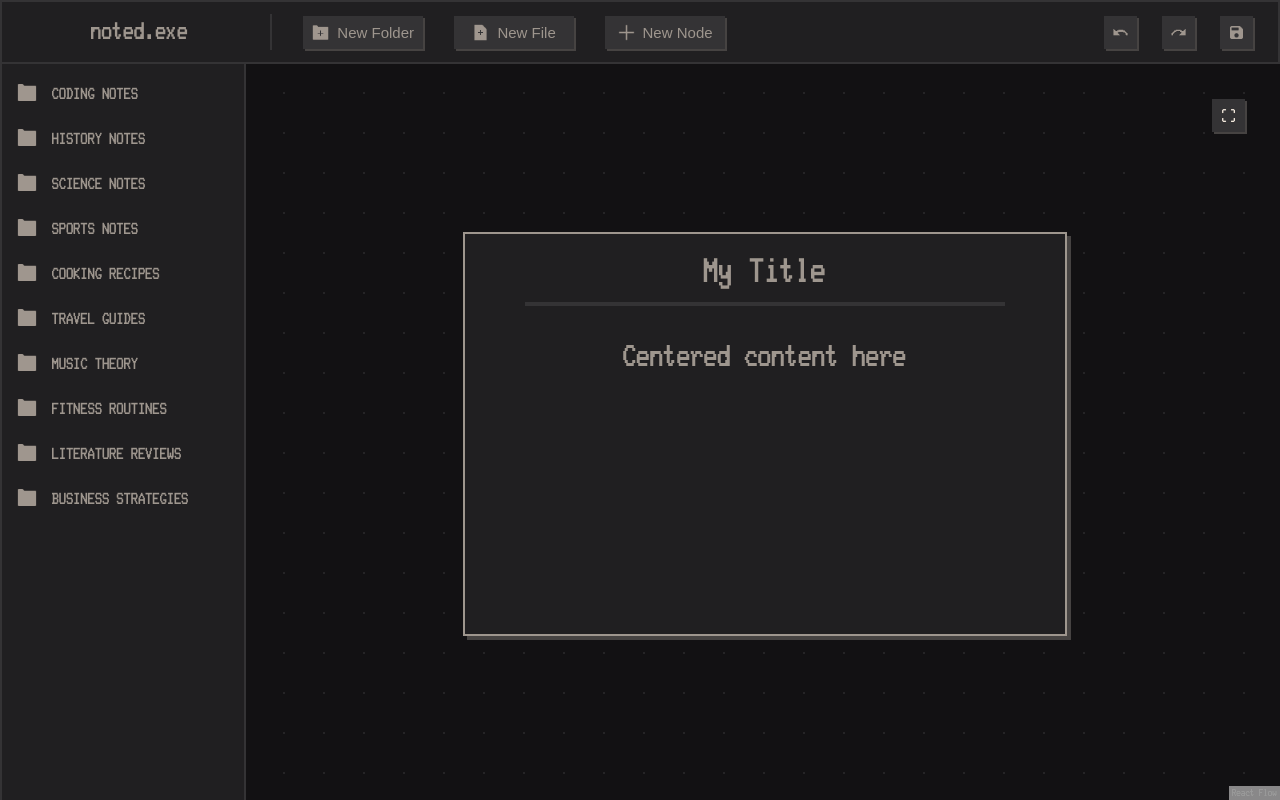
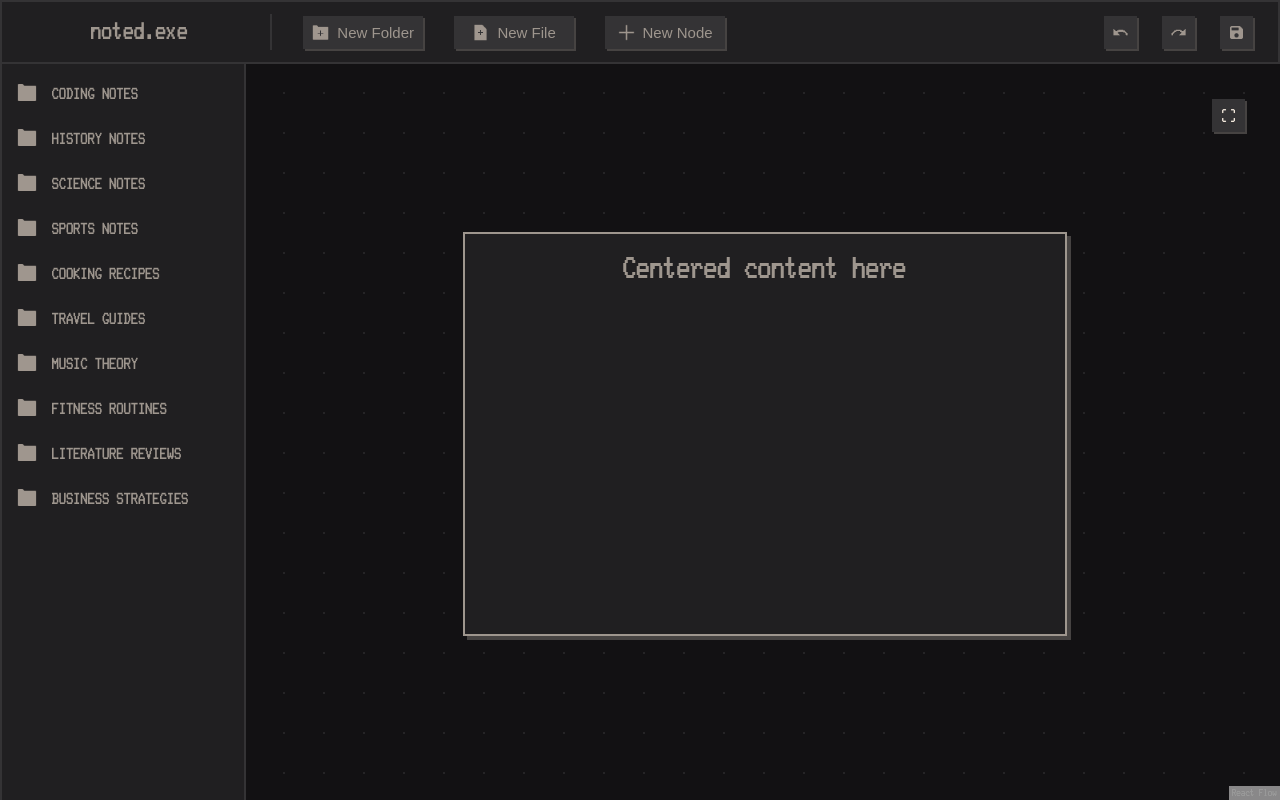
Before and after one commit to JohnArochaDev/noted, a Next.js app: page / in a window 1280 px wide. Built offline with nearby package versions, Linux system fonts and the light colour scheme.

Commit message:
fixed a bug with the cursor moving, and removed the unneeded input with a textbox. The textboxworks just fine

```diff
--- a/app/Components/Canvas/TextNode/index.tsx
+++ b/app/Components/Canvas/TextNode/index.tsx
@@ -56,7 +56,7 @@ export function TextNode({ data, selected, id }: NodeProps<CustomTextNode>) {
       textRef.current.focus();
       textRef.current.setSelectionRange(text.length, text.length);
     }
-  }, [isEditing, text]);
+  }, [isEditing]);
 
   return (
     <div
@@ -94,49 +94,6 @@ export function TextNode({ data, selected, id }: NodeProps<CustomTextNode>) {
           height: "5px",
         }}
       />
-      {isEditing ? (
-        <input
-          ref={titleRef}
-          className={`${styles.title} nopan`}
-          value={title}
-          onChange={(e) => setTitle(e.target.value)}
-          onPointerDown={(e) => e.stopPropagation()}
-          onKeyDown={(e) => {
-            if (e.key === "Enter") {
-              e.preventDefault();
-            }
-          }}
-          style={{
-            border: "none",
-            background: "transparent",
-            resize: "none",
-            overflow: "auto",
-            textAlign: "center",
-            paddingTop: "10px",
-            paddingBottom: "14px",
-            paddingLeft: "18px",
-          }}
-        />
-      ) : (
-        <div
-          className={styles.title}
-          style={{
-            border: "none",
-            textAlign: "center",
-            paddingBottom: "14px",
-            paddingTop: "10px",
-          }}
-        >
-          <ReactMarkdown
-            components={{
-              p: (props) => <p style={{ margin: 0 }} {...props} />,
-            }}
-          >
-            {title}
-          </ReactMarkdown>
-        </div>
-      )}
-      <hr className={styles.seperator} />
       <div style={{ flex: 1, overflow: "hidden" }}>
         {isEditing ? (
           <textarea
```
